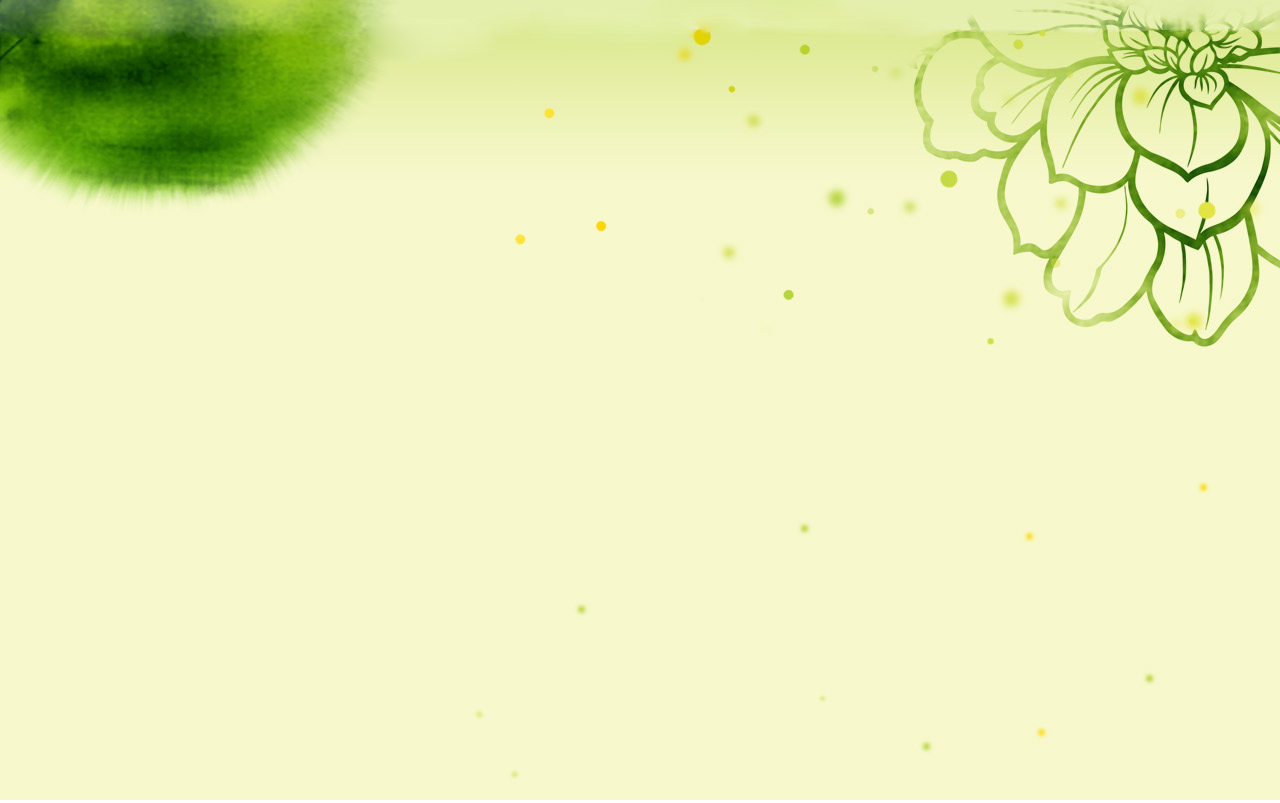
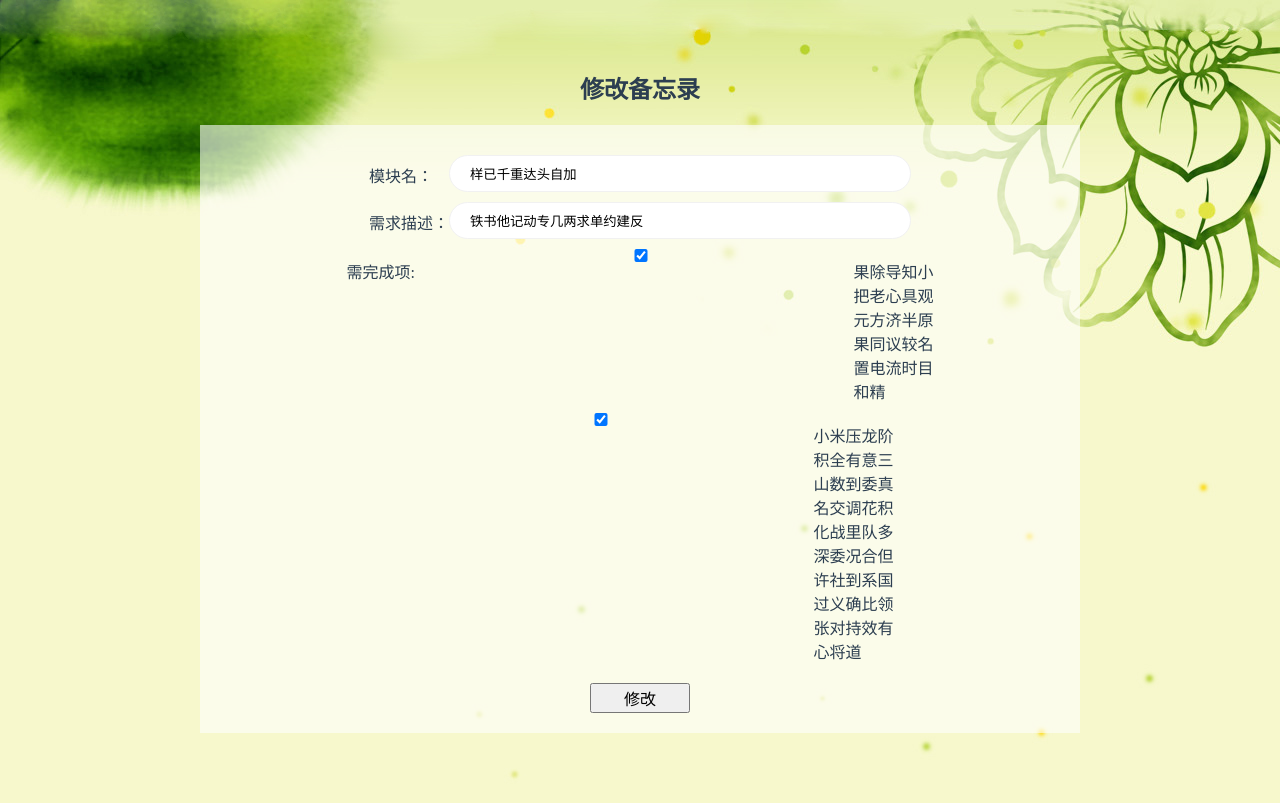
Before and after one commit to snow0119/first-demo-vue, a Vue app: page /#/modify-memo/1 in a window 1280 px wide. Built offline with nearby package versions, Linux system fonts and the light colour scheme.

Commit message:
addMemo modifyMemo

```diff
--- a/src/mock/index.js
+++ b/src/mock/index.js
@@ -7,7 +7,56 @@ mock(/get-all-memo/, () => {
       memoName: '@cword(0, 10)',
       demand: '@cword(0, 100)',
       'completed|1-5': ['@cword(0, 30)', '@cword(0, 30)'],
-      'unfinished|1-5': ['@cword(0, 30)', '@cword(0, 30)']
+      'unfinished|1-5': ['@cword(0, 30)', '@cword(0, 30)'],
+      createTime: '@date'
     }]
   })
 })
+
+mock(/init-memo-detail\/\d+$/, () => {
+  return mock({
+    memoId: '@id',
+    memoName: '@cword(0, 10)',
+    demand: '@cword(0, 100)',
+    'items|1-5': [{
+      selected: '@boolean',
+      detail: '@cword(0,50)'
+    }],
+    createTime: '@date'
+  })
+})
+
+mock(/get-memo-detail\/\d+$/, () => {
+  return mock({
+    memoId: '@id',
+    memoName: '@cword(0, 10)',
+    demand: '@cword(0, 100)',
+    'completed|1-5': [{
+      selected: '@boolean',
+      detail: '@cword(0,50)'
+    }],
+    'undone|1-5': [{
+      selected: '@boolean',
+      detail: '@cword(0,50)'
+    }],
+    createTime: '@date'
+  })
+})
+
+mock(/save-memo/, () => {
+  var isSuccess = '@boolean'
+  return mock({
+    code: isSuccess ? '0' : '1',
+    desc: isSuccess ? '添加成功' : '添加失败',
+    data: isSuccess ? '@id' : ''
+  })
+})
+
+mock(/update-memo/, () => {
+  var isSuccess = '@boolean'
+  return mock({
+    code: isSuccess ? '0' : '1',
+    desc: isSuccess ? '修改成功' : '修改失败',
+    data: isSuccess ? '@id' : ''
+  })
+})
--- a/src/views/AddMemo.vue
+++ b/src/views/AddMemo.vue
@@ -1,15 +1,126 @@
-<template>
-
+<template lang="pug">
+  div(class="container")
+    h2 添加备忘录
+    ul
+      li
+        span 模块名：
+        input(v-model="memoName", placeholder="请输入模块名")
+      li
+        span 需求描述：
+        input(v-model="demand", placeholder="请输入需求的相关描述")
+      li
+        span 需完成项:
+        div(class="remark")
+          textarea(v-model="currentItem", placeholder="请输入需要完成的项")
+        button(class="add-item", @click="addItem") 添加
+        template(v-for="(item, index) in items")
+          input(type="checkbox", @click="itemFinished(item.detail)", :checked="item.selected")
+          span {{item.detail}}
+      button(class="save-memo", @click="saveMemo") 保存
 </template>
 <script>
   export default {
     name: 'add-memo',
     data () {
+      return {
+        items: [],
+        memoName: '',
+        demand: '',
+        currentItem: ''
+      }
+    },
+    methods: {
+      addItem () {
+        this.items.push({selected: false, detail: this.currentItem})
+        this.currentItem = ''
+      },
+      itemFinished (itemDetail) {
+        this.items.forEach(item => {
+          if (item.detail === itemDetail) item.selected = true
+        })
+      },
+      async saveMemo () {
+        const {memoName, demand, items} = this
+        const result = (await this.$http.post('save-memo', {
+          memoName, demand, items
+        })).data
 
-    },
-    computed: {}
+        alert(result.desc)
+        if (result.code === '0') this.$router.push(`/memo-detail/${result.data}`)
+      }
+    }
   }
 </script>
 <style>
+  .container ul {
+    padding: 20px;
+    list-style: none;
+    margin: 0 200px 20px;
+    background-color: rgba(255, 255, 255, 0.6);
+  }
 
+  .container li input {
+    position: relative;
+    width: 50%;
+    margin-top: 10px;
+    padding: 10px 20px;
+    border-radius: 20px;
+    display: inline-block;
+    border: 1px solid #f1f1f1;
+  }
+
+  .container li span {
+    width: 80px;
+    text-align: left;
+    display: inline-block;
+    vertical-align: middle;
+  }
+
+  .container li:nth-child(3) {
+    position: relative;
+  }
+
+  .container li:nth-child(3) span {
+    margin-top: 20px;
+    vertical-align: top;
+  }
+
+  .container .remark {
+    display: inline-block;
+    position: relative;
+    height: 50px;
+    width: 50%;
+    margin-top: 10px;
+    padding: 10px 18px;
+    border-radius: 20px;
+    background-color: #fff;
+    border: 1px solid #f1f1f1;
+  }
+
+  .container .remark textarea {
+    border: 0;
+    outline: 0;
+    width: 100%;
+    resize: none;
+    height: 100%;
+  }
+
+  .container .add-item, .container .save-memo {
+    border-radius: 5px;
+    background-color: white;
+    border: 1px solid #f1f1f1;
+  }
+
+  .container .add-item {
+    position: absolute;
+    top: 20px;
+    width: 50px;
+    margin-left: 10px;
+  }
+
+  .container .save-memo {
+    width: 100px;
+    font-size: 16px;
+    margin-top: 20px;
+  }
 </style>
--- a/src/views/MemoList.vue
+++ b/src/views/MemoList.vue
@@ -3,11 +3,9 @@
     h2 备忘录
     div(class="add-memo", @click="$router.push('/add-memo')") 添加
     ul(v-if="memoList.length > 0")
-      li(v-for="(memo, index) in memoList", @click="$router.push(`/modify-memo/${memo.memoId}`)")
+      li(v-for="(memo, index) in memoList", @click="$router.push(`/memo-detail/${memo.memoId}`)")
         div {{memo.memoName}}
-        div
-          span 已完成：{{memo.completed.length}}
-          span 未完成：{{memo.unfinished.length}}
+        span {{memo.createTime}}
         p 备注：{{memo.demand}}
     div(v-else, class="empty") 暂无备忘录, 可点击右上角进行添加。
 </template>
@@ -74,7 +72,7 @@
   }
 
   .container p {
-    color: #be8b94;
+    color: #697b6c;
     font-size: 14px;
     padding-left: 1rem;
   }
--- a/src/views/ModifyMemo.vue
+++ b/src/views/ModifyMemo.vue
@@ -1,15 +1,93 @@
-<template>
-
+<template lang="pug">
+  div(class="container")
+    h2 修改备忘录
+    ul
+      li
+        span 模块名：
+        input(v-model="memoName", placeholder="请输入模块名")
+      li
+        span 需求描述：
+        input(v-model="demand", placeholder="请输入需求的相关描述")
+      li
+        span 需完成项:
+        template(v-for="(item, index) in items")
+          input(type="checkbox", @click="itemFinished(item.detail)", :checked="item.selected")
+          span {{item.detail}}
+      button(class="update-memo", @click="updateMemo") 修改
 </template>
 <script>
   export default {
-    name: 'modify-memo',
+    name: 'update-memo',
     data () {
+      return {
+        memoName: '',
+        demand: '',
+        items: []
+      }
+    },
+    created () {
+      const $this = this
+      this.$http.get(`/init-memo-detail/${this.$route.params.memoId}`).then(({data}) => {
+        $this.memoName = data.memoName
+        $this.demand = data.demand
+        $this.items = data.items
+      })
+    },
+    methods: {
+      itemFinished (itemDetail) {
+        this.items.forEach(item => {
+          if (item.detail === itemDetail) item.selected = true
+        })
+      },
+      async updateMemo () {
+        const {memoName, demand, items} = this
+        const result = (await this.$http.post('update-memo', {
+          memoName, demand, items
+        })).data
 
-    },
-    computed: {}
+        alert(result.desc)
+        if (result.code === '0') this.$router.push(`/memo-detail/${result.data}`)
+      }
+    }
   }
 </script>
 <style>
+  .container ul {
+    padding: 20px;
+    list-style: none;
+    margin: 0 200px 20px;
+    background-color: rgba(255, 255, 255, 0.6);
+  }
 
+  .container li input {
+    position: relative;
+    width: 50%;
+    margin-top: 10px;
+    padding: 10px 20px;
+    border-radius: 20px;
+    display: inline-block;
+    border: 1px solid #f1f1f1;
+  }
+
+  .container li span {
+    width: 80px;
+    text-align: left;
+    display: inline-block;
+    vertical-align: middle;
+  }
+
+  .container li:nth-child(3) {
+    position: relative;
+  }
+
+  .container li:nth-child(3) span {
+    margin-top: 20px;
+    vertical-align: top;
+  }
+
+  .container .update-memo {
+    width: 100px;
+    font-size: 16px;
+    margin-top: 20px;
+  }
 </style>
```
